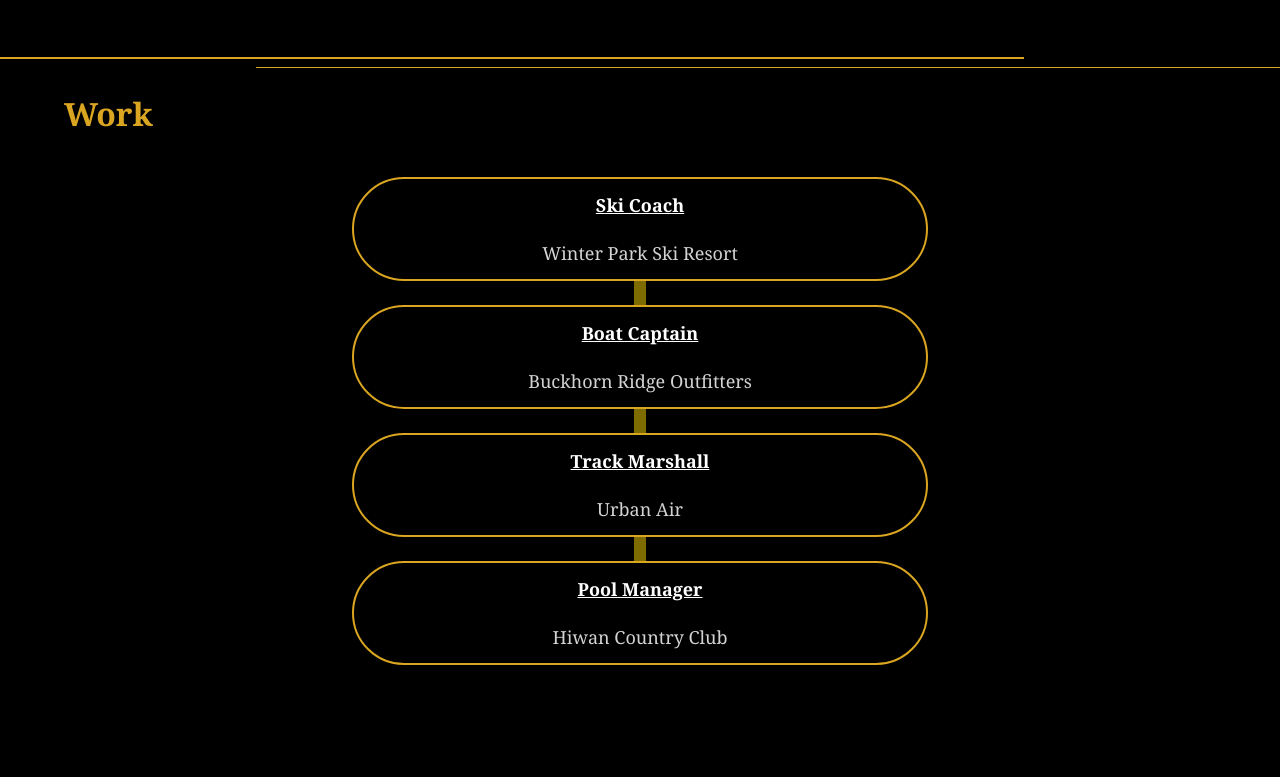
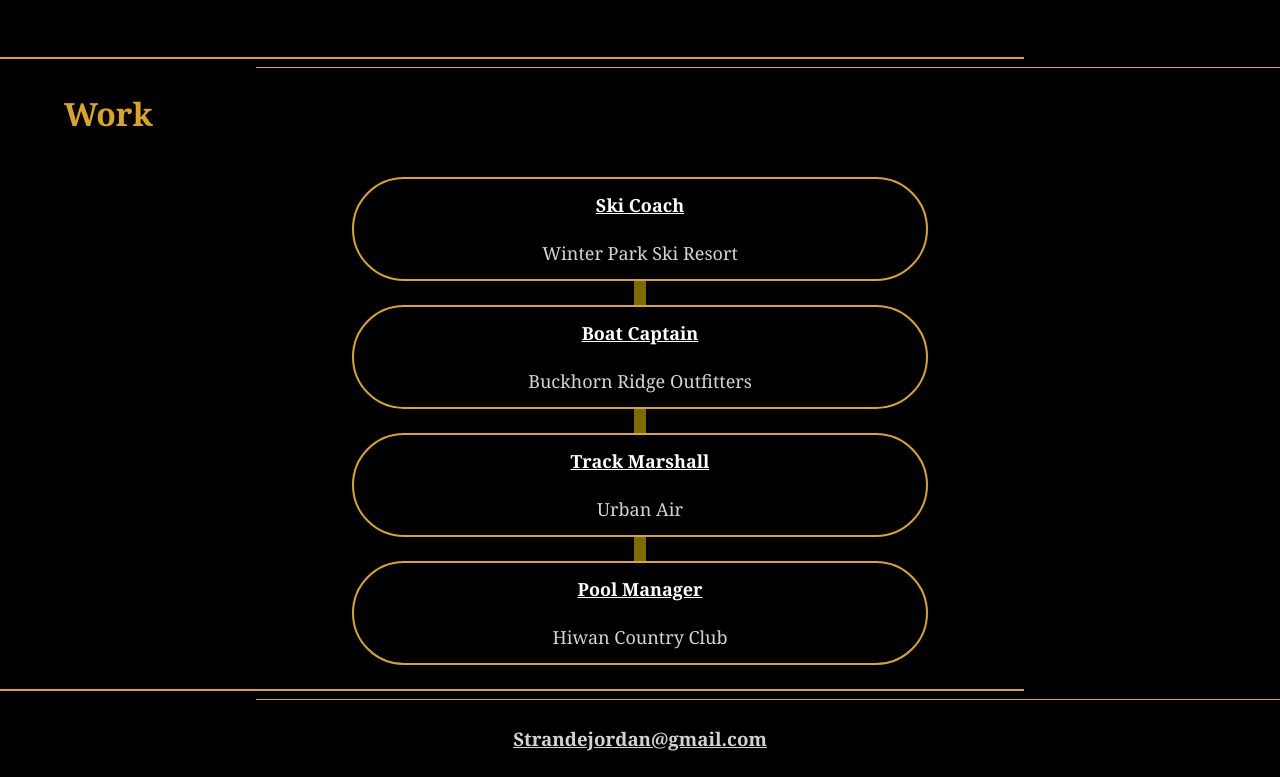
Before and after one commit to jstrande99/jstrande-react, a React (Create React App) app: page / in a window 1280 px wide. Shown: the part 3150-3927 px from the top of the page. Before the commit the page ends 3839 px from the top, so only its background shows below. Built offline with nearby package versions, Linux system fonts and the light colour scheme.

Commit message:
Added contacts

```diff
--- /dev/null
+++ b/src/Pages/Contact.js
@@ -0,0 +1,12 @@
+import React from 'react';
+import './Style/Contact.css';
+
+export default function Contact(){
+    return (
+        <>
+        <div className='contacts'>
+            <a href='mailto:strandejordan@gmail.com' className='email'><h3>Strandejordan@gmail.com</h3></a>
+        </div>
+        </>
+    )
+}
--- a/src/Pages/Home.js
+++ b/src/Pages/Home.js
@@ -11,6 +11,7 @@ import Work from './Work.js';
 import Languages from './Languages.js';
 import About from './About.js';
 import Studies from './Studies.js';
+import Contact from './Contact.js';
 
 
 
@@ -66,6 +67,13 @@ export default function Home(props) {
             <div id='Work' className='smallBody'>
                 <Work />
             </div>
+            <div>
+                <div className='line2'></div>
+                <div className='line1'></div>
+            </div>
+            <div id='Contact' className='smallBody'>
+                <Contact />
+            </div>
         </>
     )
 }
--- /dev/null
+++ b/src/Pages/Style/Contact.css
@@ -0,0 +1,5 @@
+.contacts{
+    align-items: center;
+    text-align: center;
+    margin: 2vw;
+}
```
